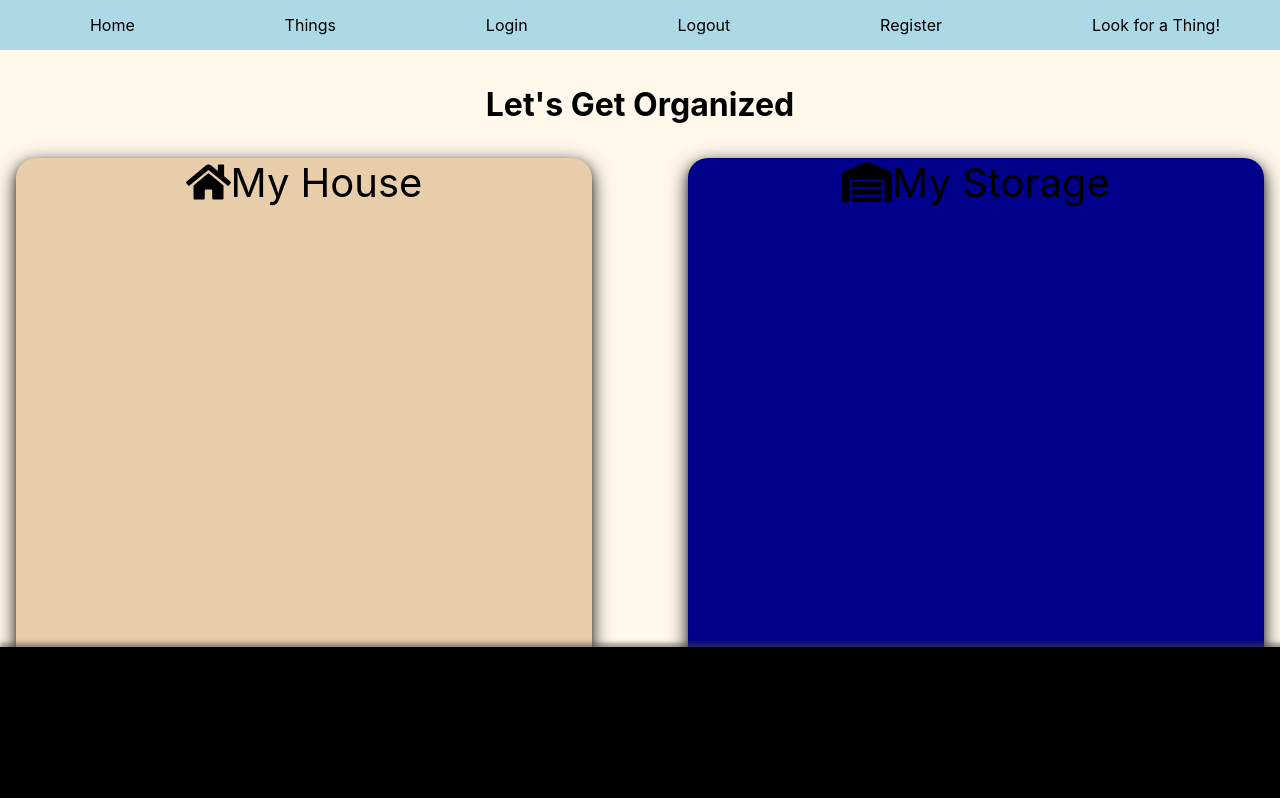
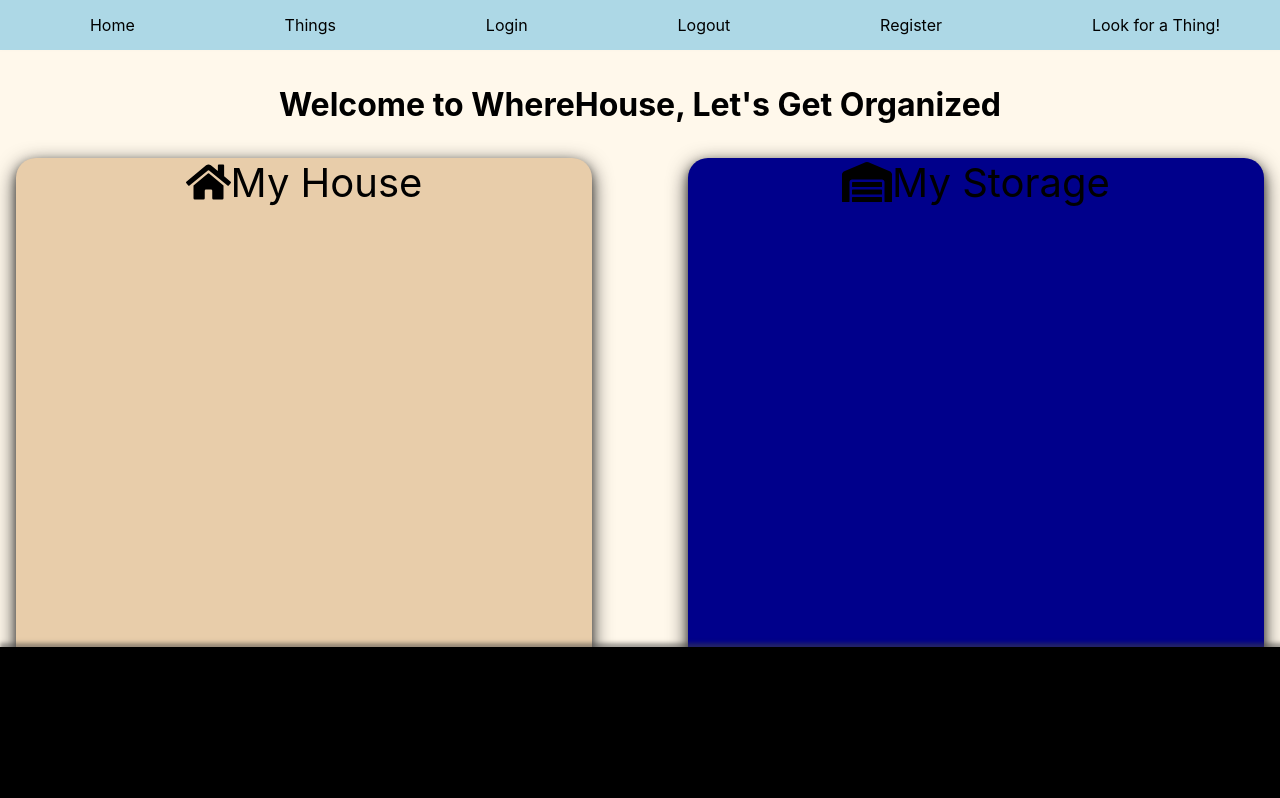
Before and after one commit to wtruscott/seir-329-capstone-frontend, a React (Create React App) app: page /home in a window 1280 px wide. Shown: the top 798 px of the page. Built offline with nearby package versions, Linux system fonts and the light colour scheme; no server answers.

Commit message:
forgot the title

```diff
--- a/src/pages/HomePage.js
+++ b/src/pages/HomePage.js
@@ -12,7 +12,7 @@ const Homepage = () => {
 return (
     <div className="content">
         <div className="banner">
-            <h1>Let's Get Organized</h1>
+            <h1>Welcome to WhereHouse, Let's Get Organized</h1>
         </div>
         <div className="foursquare">
             <Link to="/house">
```
